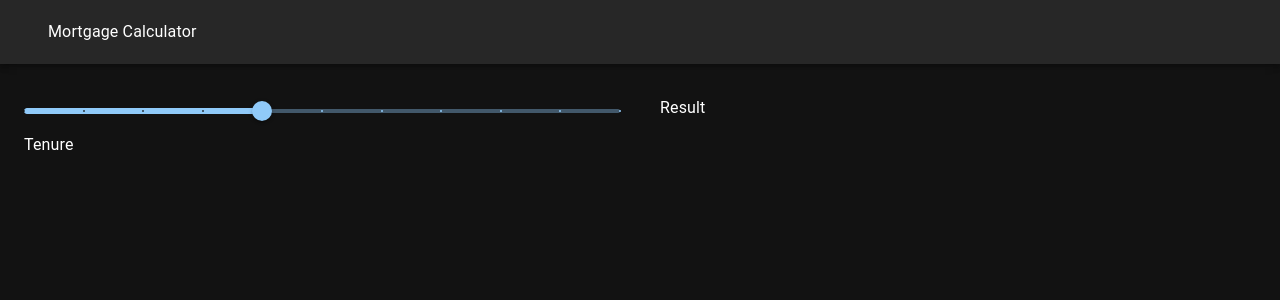
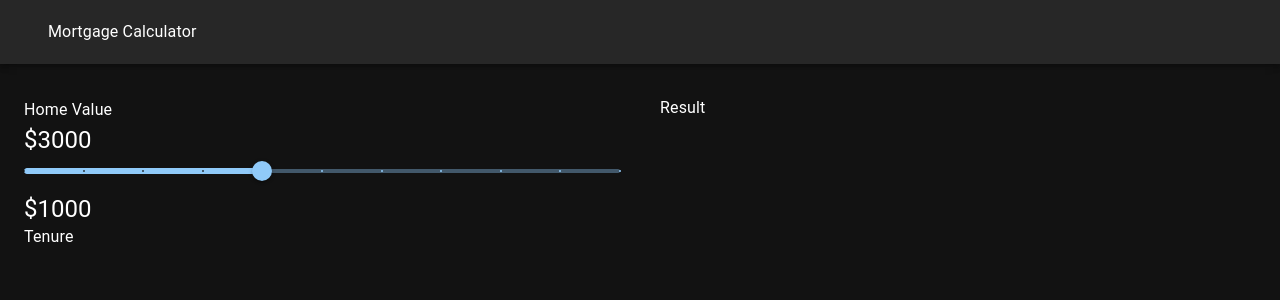
Before and after one commit to icarus014/mortgage-calc, a React (Create React App) app: page / in a window 1280 px wide. Shown: the top 300 px of the page. Built offline with nearby package versions, Linux system fonts and the light colour scheme.

Commit message:
variant change

```diff
--- a/src/components/common/SliderComponent.js
+++ b/src/components/common/SliderComponent.js
@@ -1,9 +1,12 @@
 import React from "react";
 import Slider from "@mui/material/Slider";
+import { Typography } from "@mui/material";
 
-const SliderComponent = ({defaultValue, min, max, step, onChange, value}) => {
+const SliderComponent = ({ defaultValue, min, max, step, onChange, value }) => {
   return (
     <div>
+      <Typography variant="subtitle1">Home Value</Typography>
+      <Typography variant="h5">$3000</Typography>
       <Slider
         defaultValue={defaultValue}
         min={min}
@@ -15,6 +18,7 @@ const SliderComponent = ({defaultValue, min, max, step, onChange, value}) => {
         onChange={onChange}
         value={value}
       />
+      <Typography variant="h5">$1000</Typography>
     </div>
   );
 };
```
